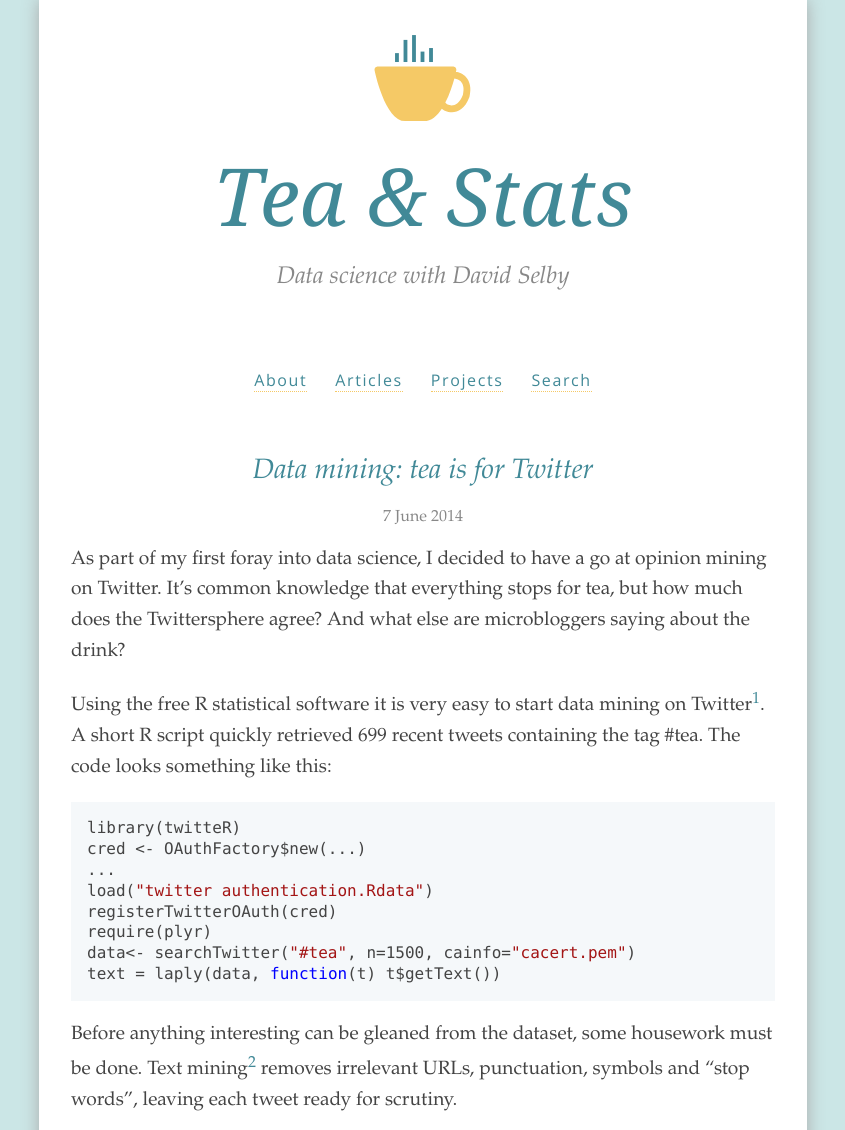
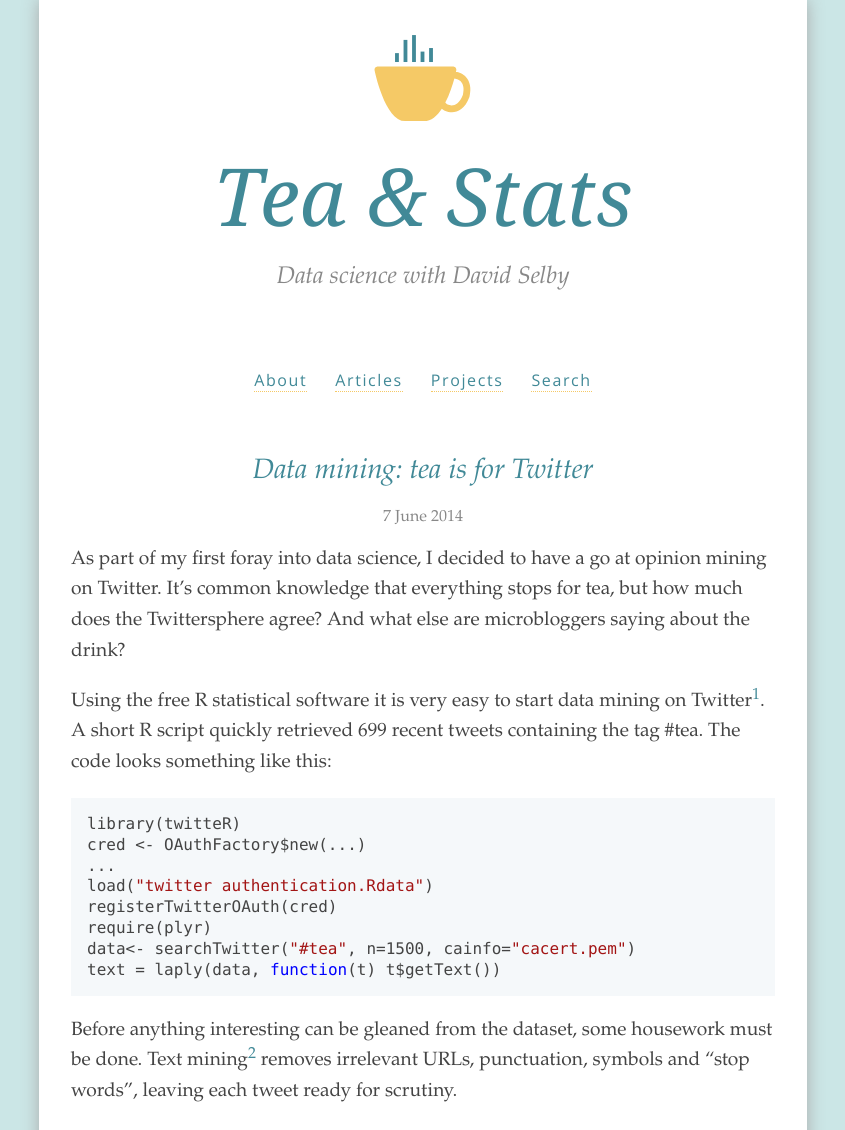
Before and after one commit to Selbosh/old-jekyll, a Jekyll site: the page built from _posts/2014-06-07-tea-twitter.md, in a window 1280 px wide. Shown: the top 1130 px of the page, without its empty margins (217-1062 px from the left). Built offline with Jekyll 4.4.1, drawn with Linux system fonts in a browser that asks for light colours; some web fonts are replaced.

Commit message:
Fix line-height around superscripts and subscripts

```diff
--- a/_sass/_typography.scss
+++ b/_sass/_typography.scss
@@ -115,8 +115,11 @@ footer#footer {
 }
 
 // Superscripts and subscripts
-sup, sub { font-size: smaller; }
-sup { vertical-align: super; }
+sup, sub {
+  font-size: smaller;
+  vertical-align: super;
+  line-height: 0; // Protect line-height of surrounding text
+}
 sub { vertical-align: sub; }
 
 // Lists, lists of lists and lists of lists of lists
```
